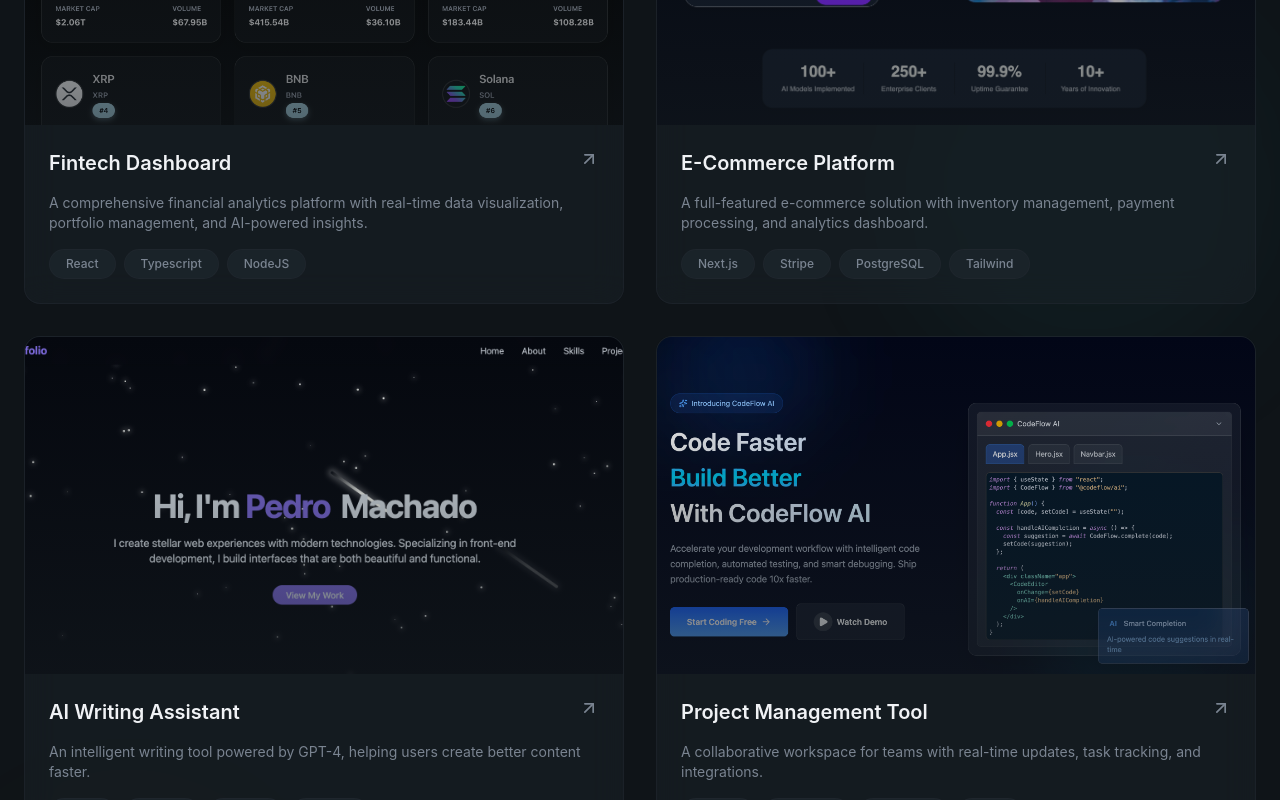
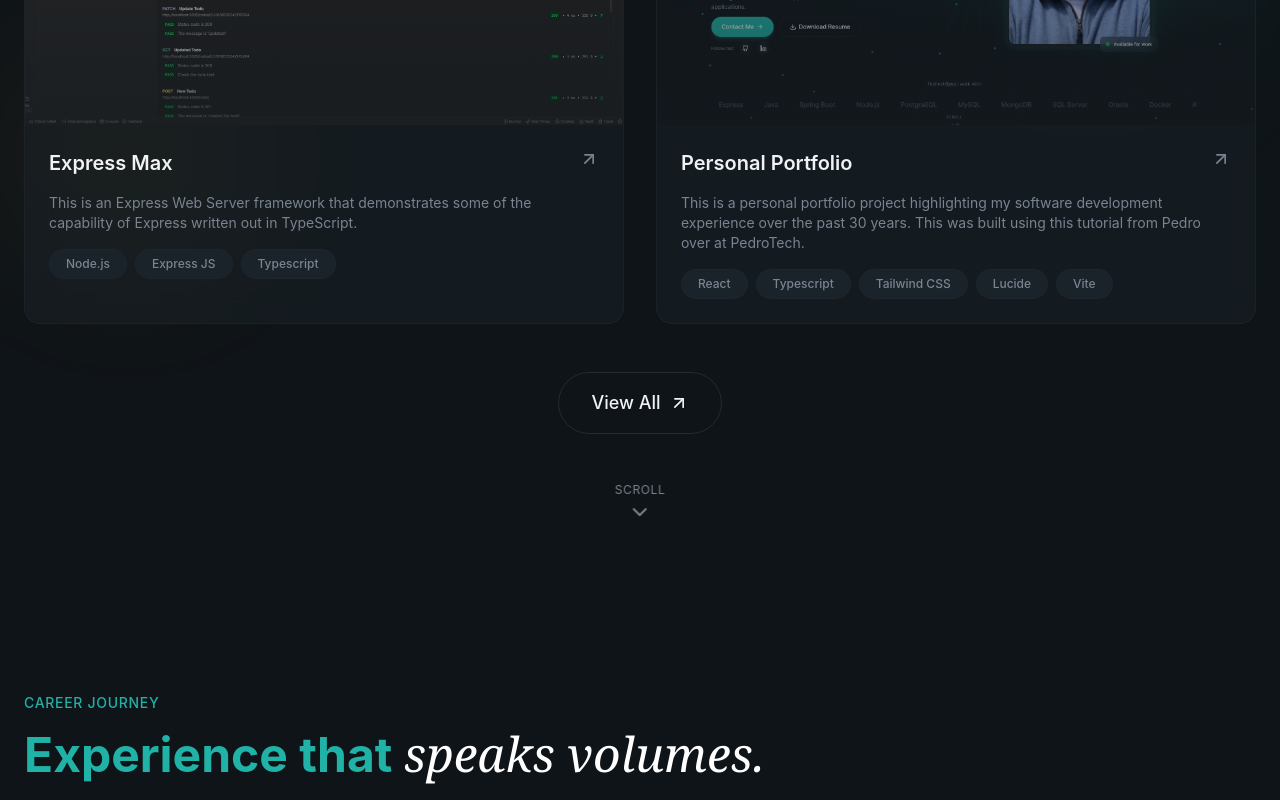
Before and after one commit to chuckerin/personal-portfolio, a React (Vite) app: page / in a window 1280 px wide. Shown: the part 2520-3320 px from the top of the page. Built offline with nearby package versions, Linux system fonts and the light colour scheme.

Commit message:
Cleaned up readme and added another project

```diff
--- a/src/data/projects.ts
+++ b/src/data/projects.ts
@@ -1,40 +1,40 @@
 export const projects = [
-  {
-    title: 'Fintech Dashboard',
-    description:
-      'A comprehensive financial analytics platform with real-time data visualization, portfolio management, and AI-powered insights.',
-    image: '/projects/project1.png',
-    tags: ['React', 'Typescript', 'NodeJS'],
-    link: '#',
-    github: '#',
-  },
-  {
-    title: 'E-Commerce Platform',
-    description:
-      'A full-featured e-commerce solution with inventory management, payment processing, and analytics dashboard.',
-    image: '/projects/project2.png',
-    tags: ['Next.js', 'Stripe', 'PostgreSQL', 'Tailwind'],
-    link: '#',
-    github: '#',
-  },
-  {
-    title: 'AI Writing Assistant',
-    description:
-      'An intelligent writing tool powered by GPT-4, helping users create better content faster.',
-    image: '/projects/project3.png',
-    tags: ['React', 'OpenAI', 'Python', 'FastAPI'],
-    link: '#',
-    github: '#',
-  },
-  {
-    title: 'Project Management Tool',
-    description:
-      'A collaborative workspace for teams with real-time updates, task tracking, and integrations.',
-    image: '/projects/project4.png',
-    tags: ['Next.js', 'Socket.io', 'MongoDB', 'Redis'],
-    link: '#',
-    github: '#',
-  },
+  // {
+  //   title: 'Fintech Dashboard',
+  //   description:
+  //     'A comprehensive financial analytics platform with real-time data visualization, portfolio management, and AI-powered insights.',
+  //   image: '/projects/project1.png',
+  //   tags: ['React', 'Typescript', 'NodeJS'],
+  //   link: '#',
+  //   github: '#',
+  // },
+  // {
+  //   title: 'E-Commerce Platform',
+  //   description:
+  //     'A full-featured e-commerce solution with inventory management, payment processing, and analytics dashboard.',
+  //   image: '/projects/project2.png',
+  //   tags: ['Next.js', 'Stripe', 'PostgreSQL', 'Tailwind'],
+  //   link: '#',
+  //   github: '#',
+  // },
+  // {
+  //   title: 'AI Writing Assistant',
+  //   description:
+  //     'An intelligent writing tool powered by GPT-4, helping users create better content faster.',
+  //   image: '/projects/project3.png',
+  //   tags: ['React', 'OpenAI', 'Python', 'FastAPI'],
+  //   link: '#',
+  //   github: '#',
+  // },
+  // {
+  //   title: 'Project Management Tool',
+  //   description:
+  //     'A collaborative workspace for teams with real-time updates, task tracking, and integrations.',
+  //   image: '/projects/project4.png',
+  //   tags: ['Next.js', 'Socket.io', 'MongoDB', 'Redis'],
+  //   link: '#',
+  //   github: '#',
+  // },
   {
     title: 'Express Max',
     description:
@@ -44,4 +44,13 @@
     link: 'https://github.com/chuckerin/express-max',
     github: 'https://github.com/chuckerin/express-max',
   },
+  {
+    title: 'Personal Portfolio',
+    description:
+      'This is a personal portfolio project highlighting my software development experience over the past 30 years. This was built using this tutorial from Pedro over at PedroTech.',
+    image: '/projects/project6.png',
+    tags: ['React', 'Typescript', 'Tailwind CSS', 'Lucide', 'Vite'],
+    link: 'https://personal-portfolio-plum-theta-18.vercel.app/',
+    github: 'https://github.com/chuckerin/personal-portfolio',
+  },
 ];
```
Also changed, not shown: public/projects/project6.png (added), 1 other file (tests, documents, lock files or other folders).
